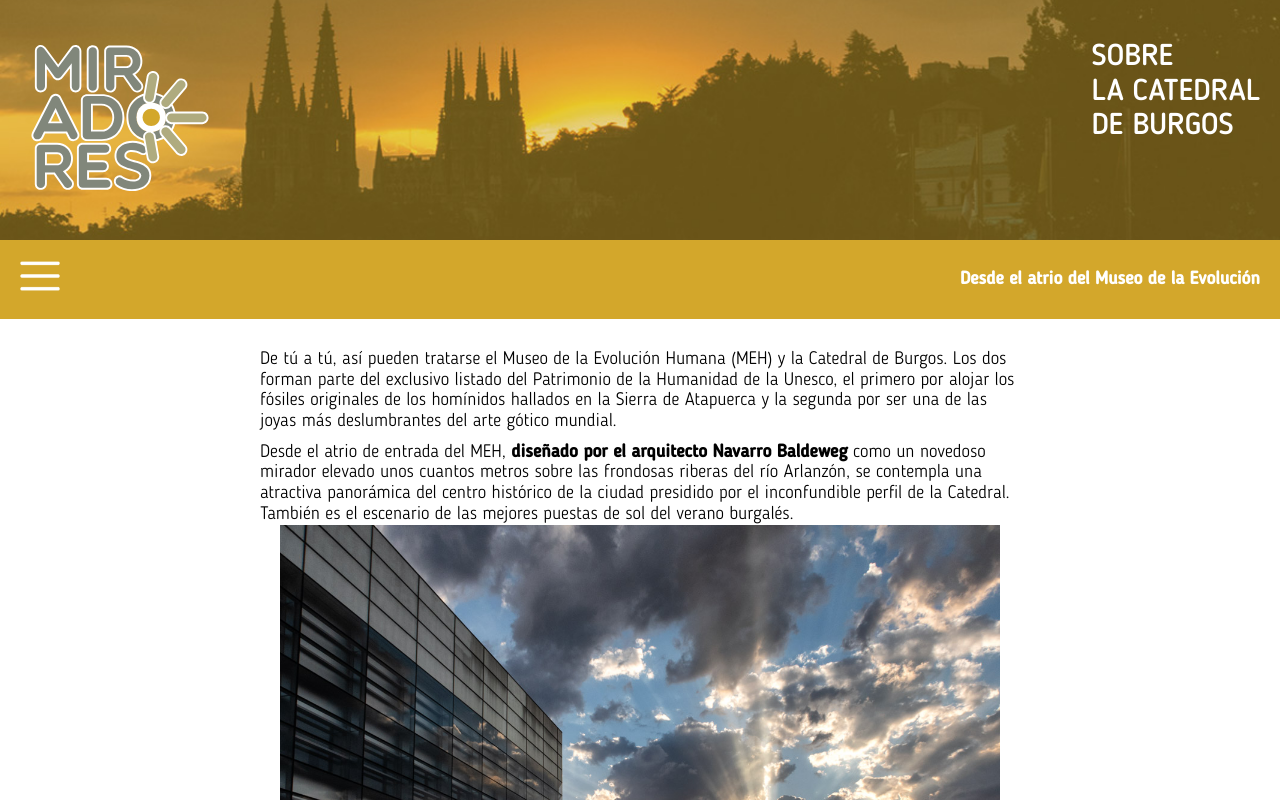
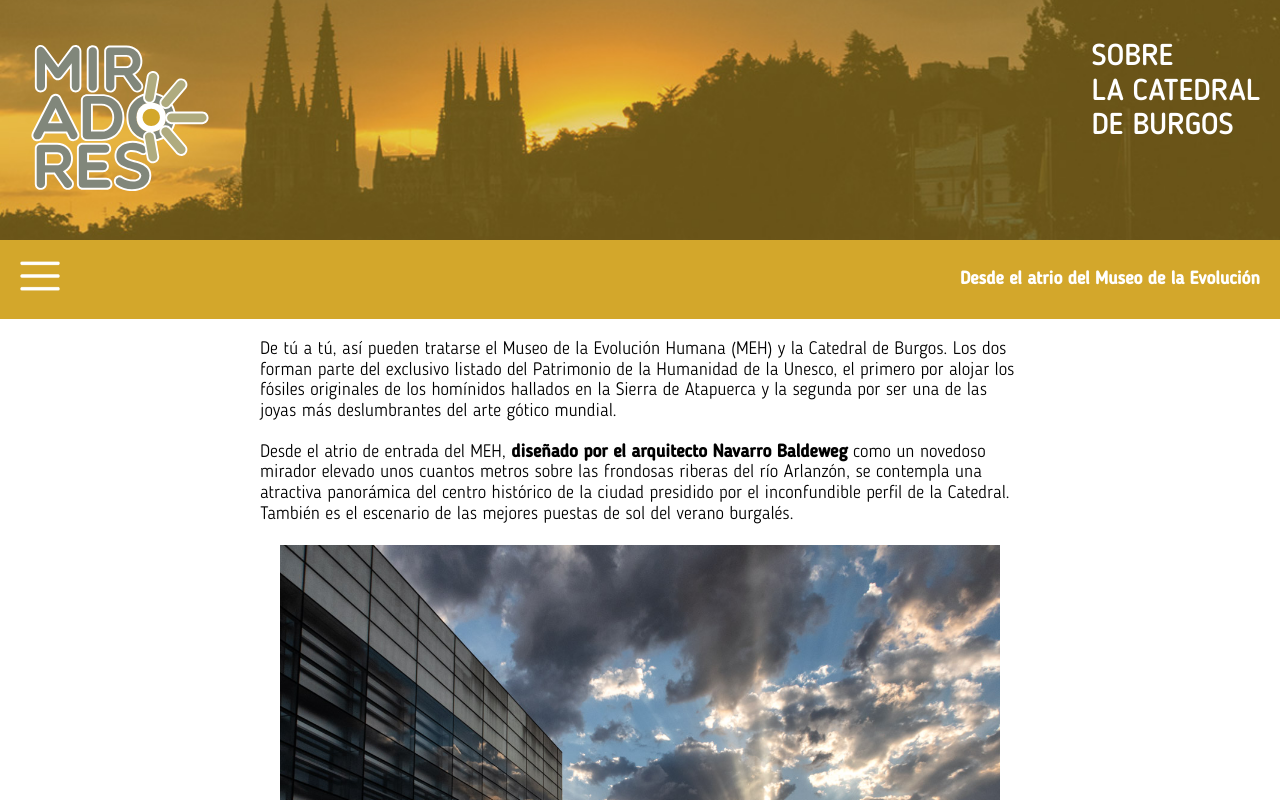
Before and after one commit to albasmg/miradores-burgos, a React (Create React App) app: page /#/miradores/1 in a window 1280 px wide. Shown: the top 800 px of the page. Built offline with nearby package versions, Linux system fonts and the light colour scheme.

Commit message:
fix mirador 1 margin

```diff
--- a/src/ui/pages/Mirador/mirador.scss
+++ b/src/ui/pages/Mirador/mirador.scss
@@ -36,7 +36,7 @@
   }
 
   &__introductionParagraph {
-    margin-top: rem(10);
+    margin-bottom: rem(20);
     font-family: $main-light-font;
   }
 
```
